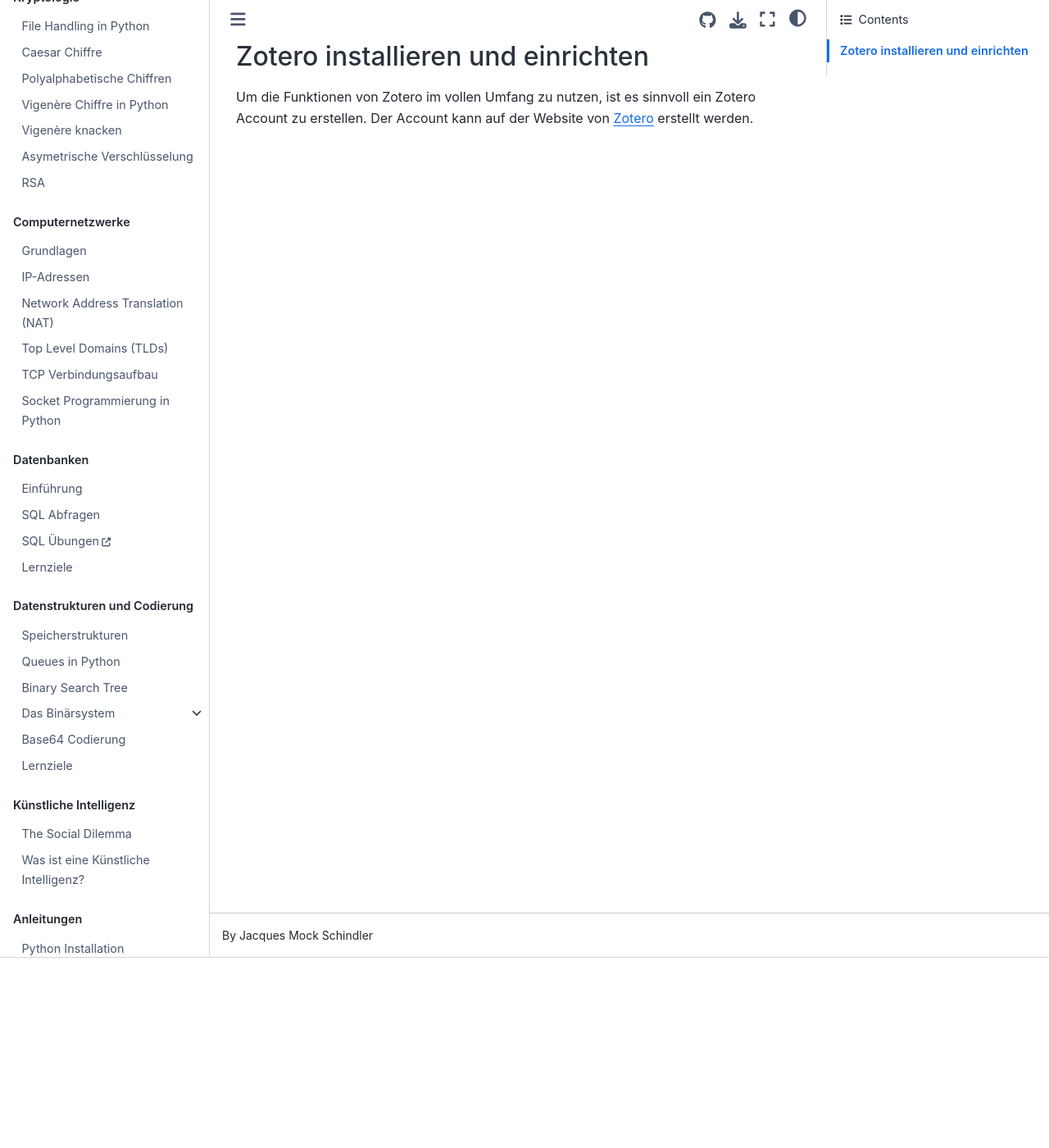
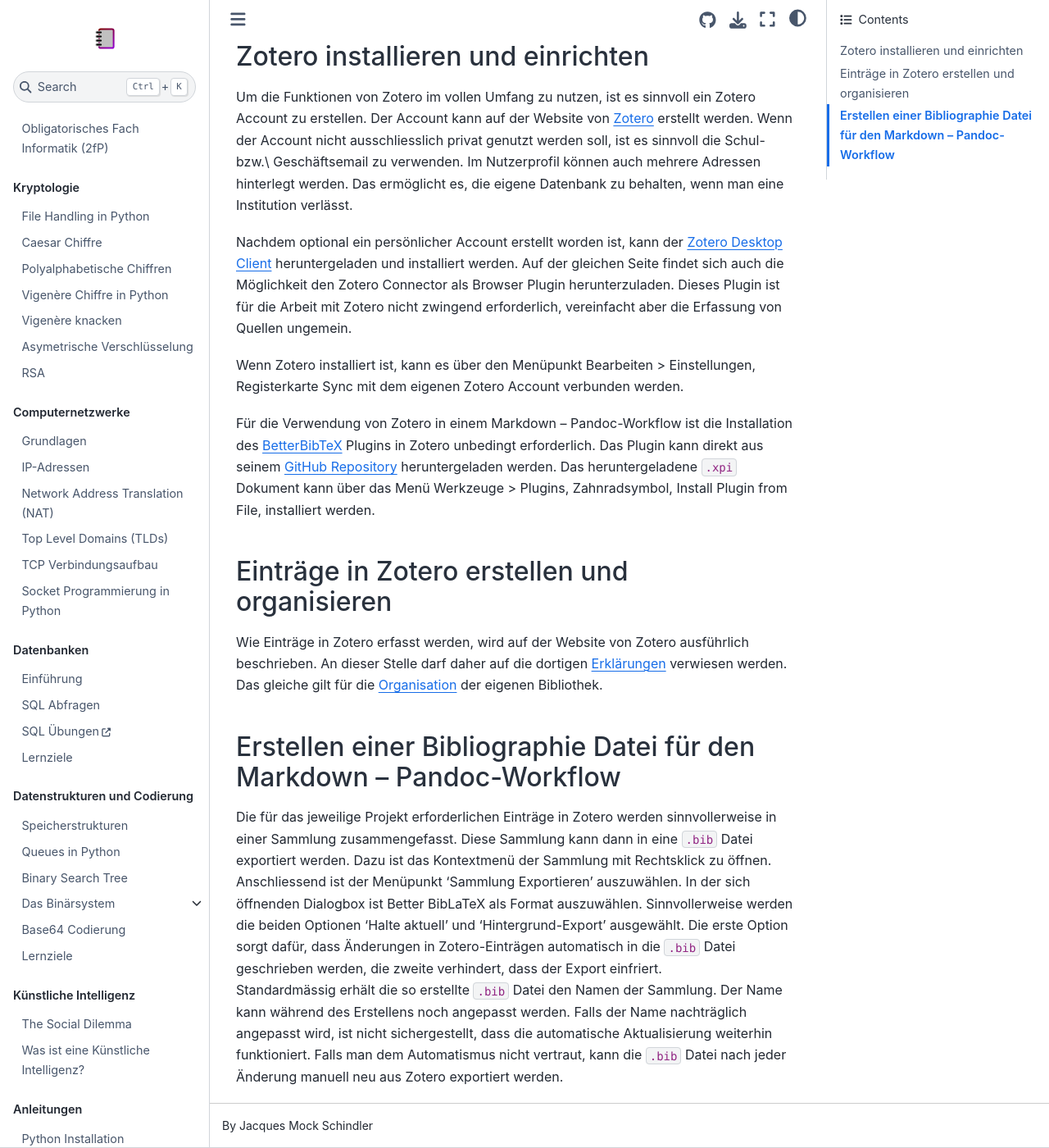
Before and after one commit to SkriptenMk/I_fP_24-28, a Jupyter Book: the page built from docs/260116_referenzen/zotero.md, in a window 1280 px wide and 1400 px high, scrolled down 233 px. Shown: the whole window at 82% size. Built offline with Jupyter Book 1.0.4 settings and Sphinx 7.4.7 and the Sphinx Book theme 1.1.4, drawn with Linux system fonts in a browser that asks for light colours.

Commit message:
Verfasse die Erläuterungen zum .bib Export

```diff
--- a/docs/260116_referenzen/zotero.md
+++ b/docs/260116_referenzen/zotero.md
@@ -10,4 +10,58 @@
 
 Um die Funktionen von Zotero im vollen Umfang zu nutzen, ist es sinnvoll
 ein Zotero Account zu erstellen. Der Account kann auf der Website von
-[Zotero](https://www.zotero.org/user/register) erstellt werden.
+[Zotero](https://www.zotero.org/user/register) erstellt werden. Wenn der
+Account nicht ausschliesslich privat genutzt werden soll, ist es
+sinnvoll die Schul- bzw.\ Geschäftsemail zu verwenden. Im Nutzerprofil
+können auch mehrere Adressen hinterlegt werden. Das ermöglicht es, die
+eigene Datenbank zu behalten, wenn man eine Institution verlässt.
+
+Nachdem optional ein persönlicher Account erstellt worden ist, kann der
+[Zotero Desktop Client](https://www.zotero.org/download/)
+heruntergeladen und installiert werden. Auf der gleichen Seite findet
+sich auch die Möglichkeit den Zotero Connector als Browser Plugin
+herunterzuladen. Dieses Plugin ist für die Arbeit mit Zotero nicht
+zwingend erforderlich, vereinfacht aber die Erfassung von Quellen
+ungemein.
+
+Wenn Zotero installiert ist, kann es über den Menüpunkt Bearbeiten >
+Einstellungen, Registerkarte Sync mit dem eigenen Zotero Account
+verbunden werden.
+
+Für die Verwendung von Zotero in einem Markdown -- Pandoc-Workflow ist
+die Installation des
+[BetterBibTeX](https://retorque.re/zotero-better-bibtex/) Plugins in
+Zotero unbedingt erforderlich. Das Plugin kann direkt aus seinem
+[GitHub
+Repository](https://github.com/retorquere/zotero-better-bibtex/releases/latest)
+heruntergeladen werden. Das heruntergeladene `.xpi` Dokument kann über
+das Menü Werkzeuge > Plugins, Zahnradsymbol, Install Plugin from File,
+installiert werden.
+
+## Einträge in Zotero erstellen und organisieren
+
+Wie Einträge in Zotero erfasst werden, wird auf der Website von Zotero
+ausführlich beschrieben. An dieser Stelle darf daher auf die dortigen
+[Erklärungen](https://www.zotero.org/support/adding_items_to_zotero)
+verwiesen werden. Das gleiche gilt für die
+[Organisation](https://www.zotero.org/support/collections_and_tags) der
+eigenen Bibliothek.
+
+## Erstellen einer Bibliographie Datei für den Markdown -- Pandoc-Workflow
+
+Die für das jeweilige Projekt erforderlichen Einträge in Zotero werden
+sinnvollerweise in einer Sammlung zusammengefasst. Diese Sammlung kann dann
+in eine `.bib` Datei exportiert werden. Dazu ist das Kontextmenü der
+Sammlung mit Rechtsklick zu öffnen. Anschliessend ist der Menüpunkt
+'Sammlung Exportieren' auszuwählen. In der sich öffnenden Dialogbox ist
+Better BibLaTeX als Format auszuwählen. Sinnvollerweise werden die beiden
+Optionen 'Halte aktuell' und 'Hintergrund-Export' ausgewählt. Die erste
+Option sorgt dafür, dass Änderungen in Zotero-Einträgen automatisch in die
+`.bib` Datei geschrieben werden, die zweite verhindert, dass der Export
+einfriert.
+Standardmässig erhält die so erstellte `.bib` Datei den Namen der
+Sammlung. Der Name kann während des Erstellens noch angepasst werden.
+Falls der Name nachträglich angepasst wird, ist nicht sichergestellt,
+dass die automatische Aktualisierung weiterhin funktioniert. Falls man dem
+Automatismus nicht vertraut, kann die `.bib` Datei nach jeder Änderung
+manuell neu aus Zotero exportiert werden.
```
